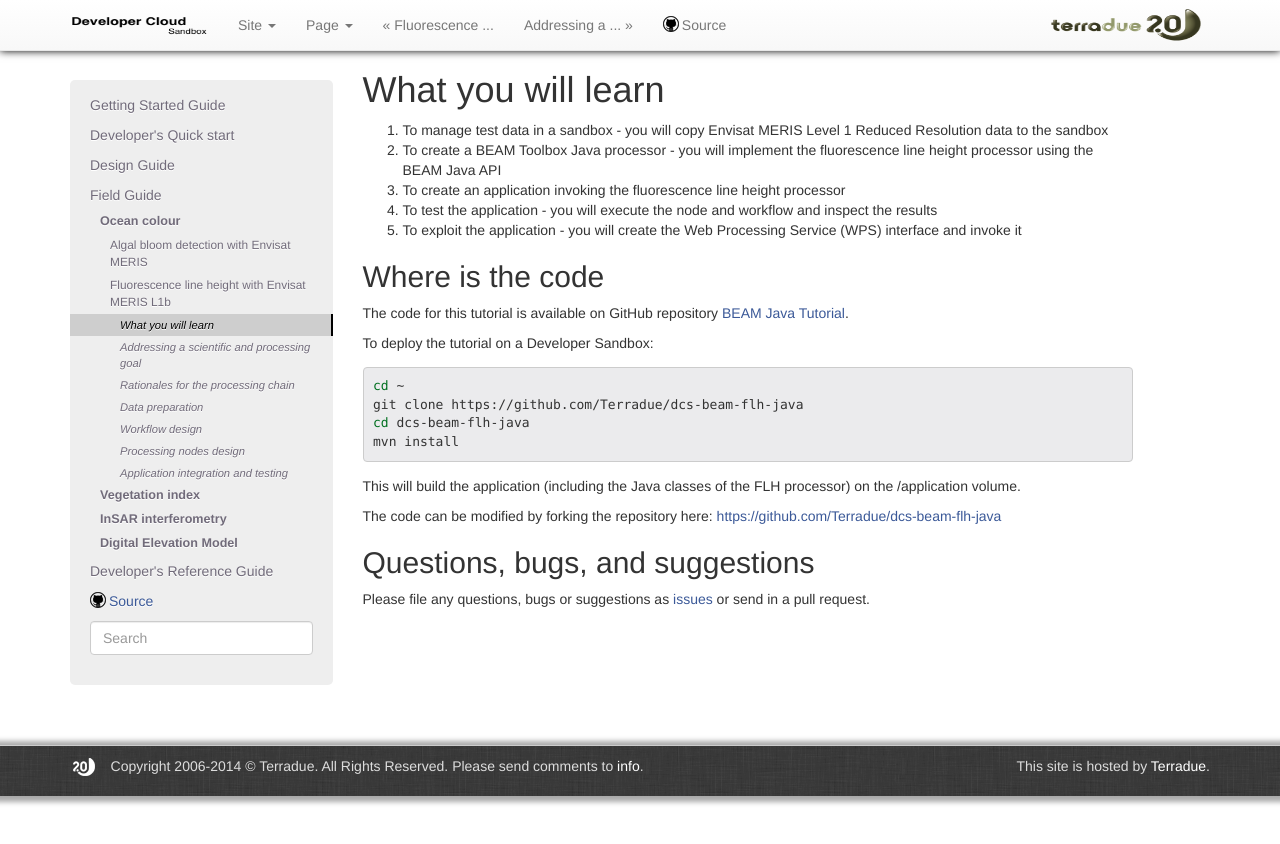
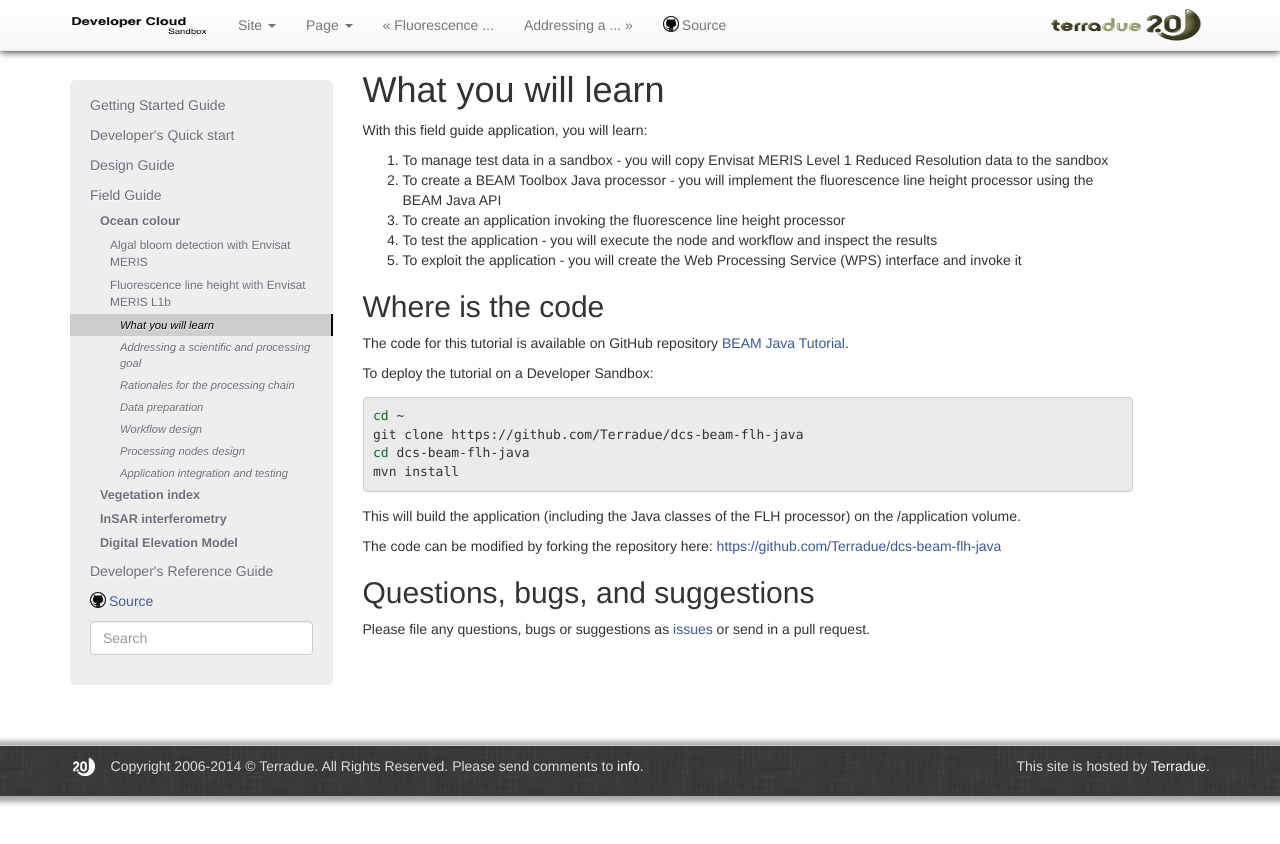
Before and after one commit to Terradue/doc-developer-sandbox, a Sphinx documentation site: the page built from source/field/ocean_color/lib_beam_flh/learn.rst, in a window 1280 px wide. Shown: the top 844 px of the page. Built offline with Sphinx 7.4.7, drawn with Linux system fonts in a browser that asks for light colours; pages that are not in the unit, such as notebooks, are missing from menus.

Commit message:
Update learn.rst

```diff
--- a/source/field/ocean_color/lib_beam_flh/learn.rst
+++ b/source/field/ocean_color/lib_beam_flh/learn.rst
@@ -1,5 +1,7 @@
 What you will learn
 ===================
+
+With this field guide application, you will learn:
 
 1. To manage test data in a sandbox - you will copy Envisat MERIS Level 1 Reduced Resolution data to the sandbox
 2. To create a BEAM Toolbox Java processor - you will implement the fluorescence line height processor using the BEAM Java API
```
